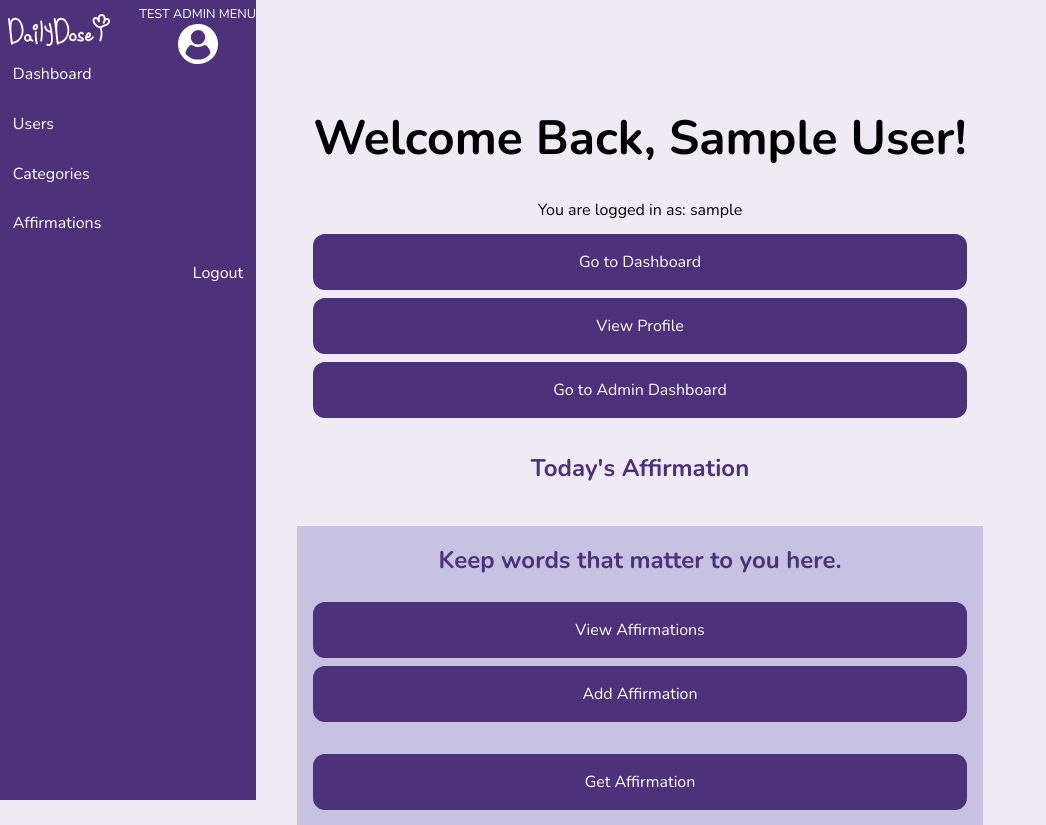
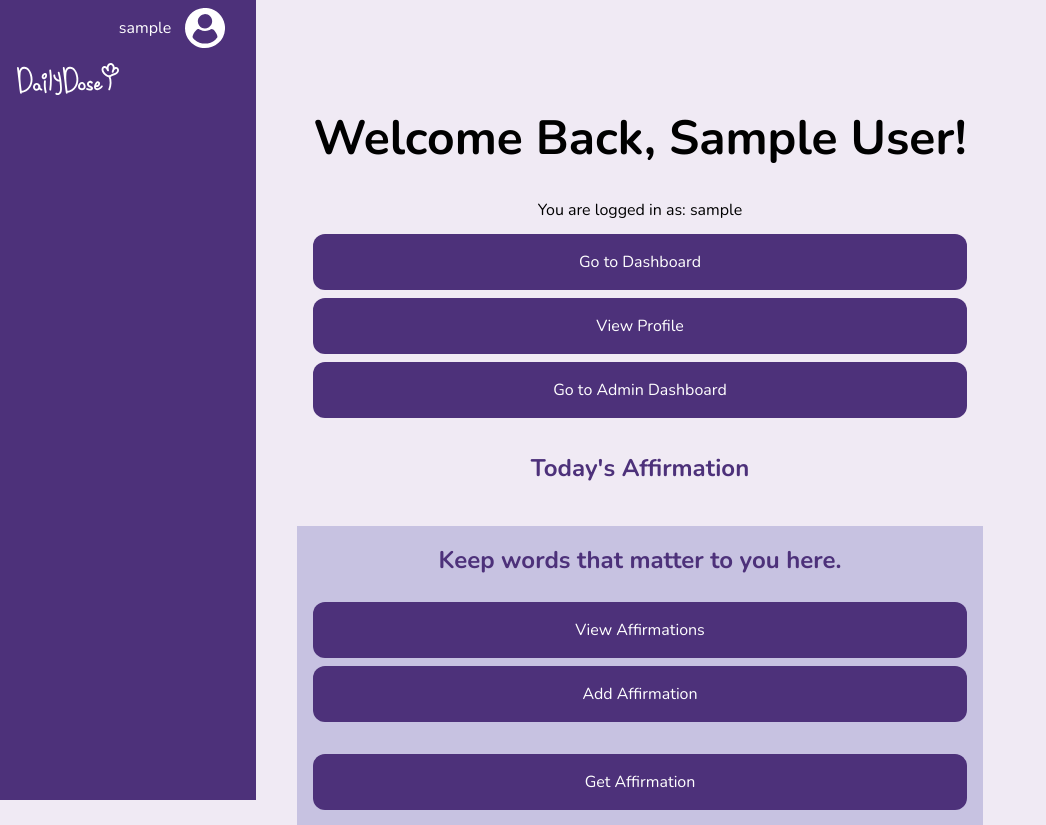
Before and after one commit to freeCodeCamp-2025-Summer-Hackathon/indigo-class, a Flask app: page / in a window 1280 px wide. Shown: the top 825 px of the page, without its empty margins (0-1046 px from the left). Run offline with Flask 3, Linux system fonts and the light colour scheme; the visitor is signed in with stand-in values (Sample User, id 1); data that the repository does not hold is empty.

Commit message:
feat: structural change in header for both user and admin

```diff
--- a/app/static/styles/base/base.css
+++ b/app/static/styles/base/base.css
@@ -62,7 +62,18 @@ body {
   color: #4d317a;
 }
 
-.header__top {
+h1 {
+  font-size: 3rem;
+  margin-bottom: 0.5em;
+}
+
+h2 {
+  color: var(--purple-dark);
+}
+
+/* Mobile-first design - minimum 300px screen width */
+/* Mobile: User & Admin headers similar */
+.header {
   width: 100%;
   position: fixed;
   top: 0;
@@ -71,17 +82,15 @@ body {
   z-index: 10;
 }
 
-h1 {
-  font-size: 3rem;
-  margin-bottom: 0.5em;
+.nav__menu {
+  position: absolute;
+  right: 0;
+  display: flex;
+  align-items: center;
+  cursor: pointer;
 }
 
-h2{
-  color: var(--purple-dark);
-}
-
-/* Mobile-first design - minimum 300px screen width */
-.nav__top {
+.nav {
   display: flex;
   justify-content: center;
   background-color: var(--purple-dark);
@@ -103,16 +112,6 @@ h2{
 .nav__logo img,
 .footer__logo img {
   width: 102px;
-}
-
-.nav__menu {
-  position: absolute;
-  right: 0;
-  top: 0;
-  bottom: 0;
-  display: flex;
-  align-items: center;
-  cursor: pointer;
 }
 
 .nav__menu > button {
@@ -171,6 +170,54 @@ a.nav__menu--button.active {
 
 .logout:hover {
   background-color: var(--red-important-hover);
+}
+
+/* Desktop: user and admin headers differ */
+@media (min-width: 1000px) {
+  .header__admin {
+    width: 20%;
+    height: 100%;
+    max-width: 500px;
+    position: fixed;
+    top: 0;
+    left: 0;
+    background-color: var(--purple-dark);
+    align-items: center;
+    z-index: 10;
+  }
+
+  .header__admin > .nav {
+    display: flex;
+    justify-content: center;
+    background-color: inherit;
+    color: white;
+    text-align: center;
+    font-size: 0.8rem;
+    overflow: visible;
+    padding: 0.3rem;
+    position: relative;
+  }
+
+  .header__admin > .nav > .nav__logo {
+    padding-top: 30%;
+  }
+
+  .header__admin > .nav > .nav__menu {
+    display: flex;
+    position: relative;
+    cursor: none;
+  }
+
+  .header__admin > .nav__dropdown {
+    display: flex;
+    flex-direction: column;
+    background-color: inherit;
+    width: 100%;
+  }
+
+  .header__admin > .nav__dropdown > .logout__admin {
+    align-self: flex-end;
+  }
 }
 
 footer {
@@ -268,65 +315,6 @@ address a {
   margin: 0;
 }
 
-/* Small devices (portrait tablets and large phones, 600px and up) */
-@media only screen and (min-width: 600px) {
-  .nav__logo {
-    height: 2.5rem;
-    margin: 0 0.5rem;
-    position: relative;
-  }
-}
-
-/* Admin side header & menu (mobile) */
-
-
-/* Admin side header & menu (desktop) */
-@media only screen and (min-width: 600px) {
-  .header__aside {
-    width: 20%;
-    height: 100%;
-    max-width: 500px;
-    position: fixed;
-    top: 0;
-    left: 0;
-    background-color: var(--purple-dark);
-    align-items: center;
-    z-index: 10;
-  }
-
-  .nav__aside {
-    display: flex;
-    justify-content: center;
-    background-color: inherit;
-    color: white;
-    text-align: center;
-    font-size: 0.8rem;
-    overflow: visible;
-    padding: 0.3rem;
-    position: relative;
-  }
-
-  .nav__admin--menu {
-    position: absolute;
-    right: 0;
-    align-items: center;
-    display: flex;
-    flex-direction: column;
-  }
-
-  #nav__admin--dropdown {
-    display: flex;
-    flex-direction: column;
-    background-color: inherit;
-    width: 100%;
-  }
-
-  .logout__admin {
-    align-self: flex-end;
-  }
-
-}
-
 /* Accessibility: Reduce motion for users who prefer it */
 @media (prefers-reduced-motion: reduce) {
   html {
--- a/app/templates/_header.html
+++ b/app/templates/_header.html
@@ -1,5 +1,9 @@
-<header class="header__top">
-  <nav class="nav__top">
+<header class="header
+  {% if current_user.is_authenticated and current_user.is_admin %}
+    header__admin
+  {% endif %}
+">
+  <nav class="nav">
     <a class="nav__logo" href="{{ url_for('root.index') }}"><img src="{{ url_for('static', filename='images/logo_white.svg') }}" alt="DailyDose logo"></a>
     {% if current_user.is_authenticated and current_user.is_admin() %}
     <div class="nav__menu">
--- a/app/templates/base.html
+++ b/app/templates/base.html
@@ -16,10 +16,8 @@
     <script src="{{ url_for('static', filename='scripts/index.js') }}"></script>
   </head>
   <body>
-    {# include "_header.html" #}
+    {%- include "_header.html" -%}
     {# <!-- TODO: Admin header --> #}
-    {%- include "_headeradminTEST.html" -%}
-
     <main>
       {% with messages = get_flashed_messages(with_categories=true) %} {% if
       messages %} {% for category, message in messages %}
```
